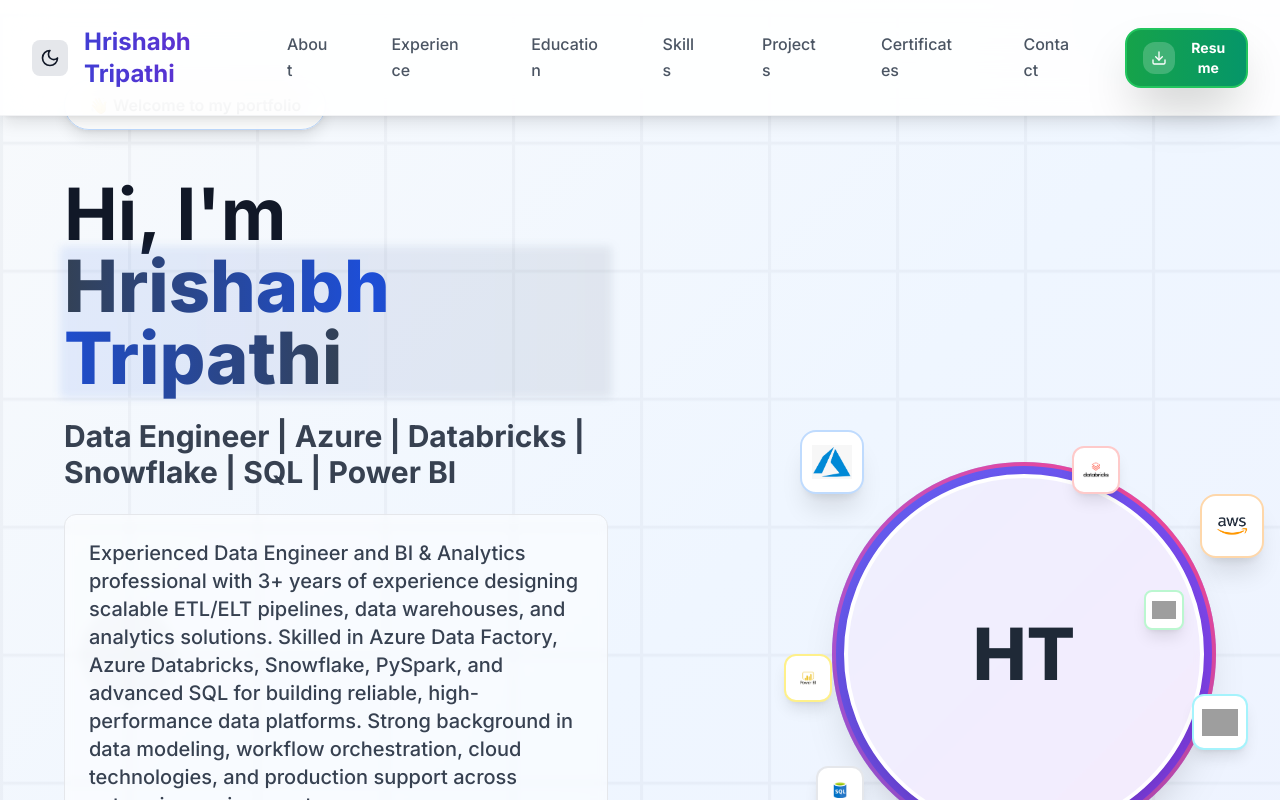
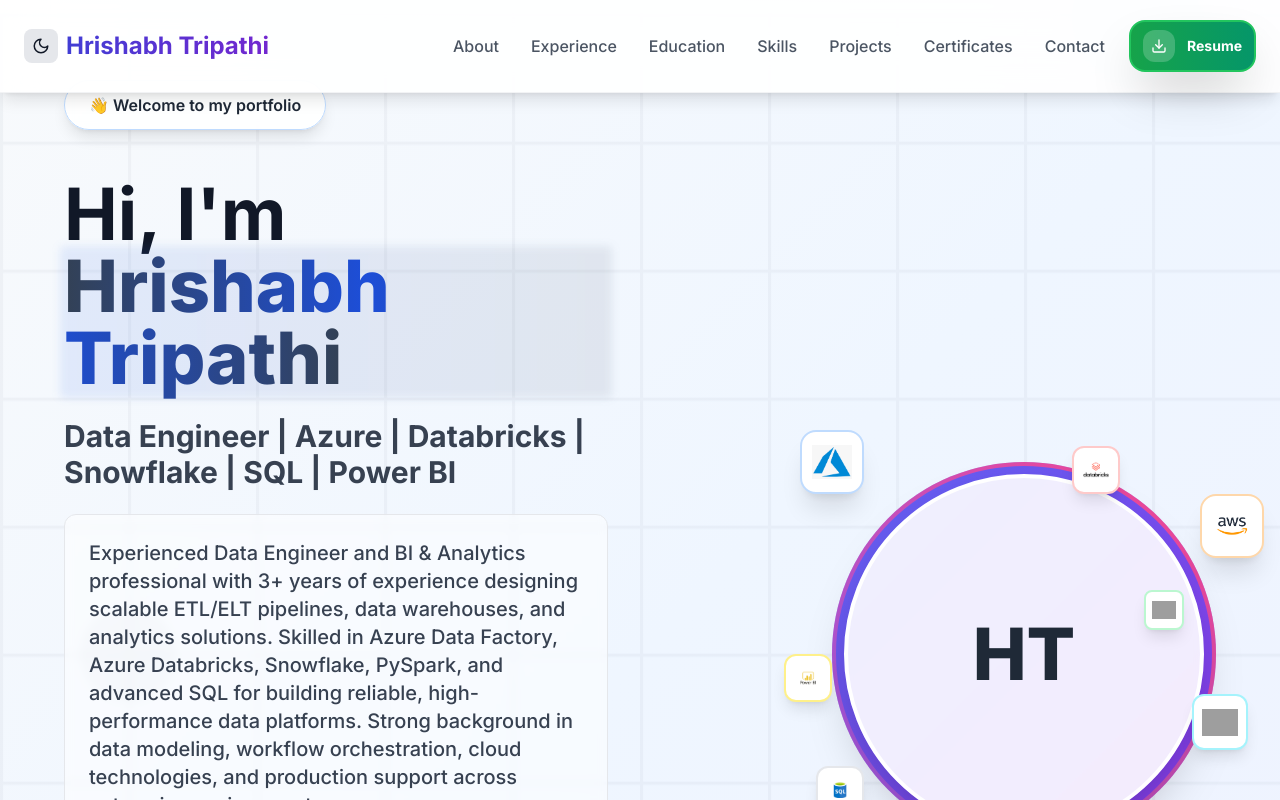
Before and after one commit to hrt99/Hrishabh-Resume-site, a Next.js app in the folder portfolio-site/: page / in a window 1280 px wide. Shown: the top 800 px of the page. Built offline with nearby package versions, Linux system fonts and the light colour scheme; grey boxes are pictures that could not be loaded.

Commit message:
Update Header component

```diff
--- a/portfolio-site/src/components/Header.tsx
+++ b/portfolio-site/src/components/Header.tsx
@@ -33,29 +33,31 @@
 
   return (
     <header className="fixed top-0 w-full bg-white/90 dark:bg-gray-900/90 backdrop-blur-xl z-50 border-b border-gray-200/50 dark:border-gray-700/50 shadow-lg">
-      <nav className="container-max flex items-center justify-between py-6">
-        <div className="flex items-center gap-4">
+      <nav className="max-w-[1400px] mx-auto px-3 sm:px-4 lg:px-6 flex items-center justify-between py-4 lg:py-5">
+        {/* Logo Section */}
+        <div className="flex items-center gap-2 flex-shrink-0">
           <button
             onClick={toggleDarkMode}
-            className="p-2 rounded-lg bg-gray-200 dark:bg-gray-700 hover:bg-gray-300 dark:hover:bg-gray-600 transition-colors"
+            className="hidden lg:flex p-2 rounded-lg bg-gray-200 dark:bg-gray-700 hover:bg-gray-300 dark:hover:bg-gray-600 transition-colors"
+            aria-label="Toggle dark mode"
           >
-            {darkMode ? <Sun size={20} /> : <Moon size={20} />}
+            {darkMode ? <Sun size={18} /> : <Moon size={18} />}
           </button>
           <a
             href="#top"
-            className="text-2xl font-bold gradient-text hover:scale-105 transition-transform duration-300 cursor-pointer"
+            className="text-lg lg:text-xl xl:text-2xl font-bold gradient-text transition-transform duration-300 cursor-pointer whitespace-nowrap"
           >
             Hrishabh Tripathi
           </a>
         </div>
 
         {/* Desktop Navigation */}
-        <div className="hidden md:flex items-center space-x-8">
+        <div className="hidden lg:flex items-center gap-1 xl:gap-2 flex-shrink-0 flex-nowrap">
           {navItems.map((item) => (
             <a
               key={item.href}
               href={item.href}
-              className="text-gray-600 dark:text-gray-300 hover:text-blue-600 dark:hover:text-blue-400 transition-all duration-300 font-medium px-4 py-2 rounded-lg hover:bg-blue-50 dark:hover:bg-blue-900/20 transform hover:scale-105"
+              className="text-sm xl:text-base text-gray-600 dark:text-gray-300 hover:text-blue-600 dark:hover:text-blue-400 transition-colors font-medium px-2 xl:px-3 py-2 rounded-lg hover:bg-blue-50 dark:hover:bg-blue-900/20 whitespace-nowrap"
             >
               {item.label}
             </a>
@@ -63,23 +65,25 @@
           <DownloadButton
             size="sm"
             showText={true}
-            className="!px-4 !py-2 !text-sm"
+            className="!px-2 xl:!px-3 !py-2 !text-xs xl:!text-sm ml-1"
           >
             Resume
           </DownloadButton>
         </div>
 
         {/* Mobile Menu Button */}
-        <div className="md:hidden flex items-center space-x-2">
+        <div className="lg:hidden flex items-center gap-2 flex-shrink-0">
           <button
             onClick={toggleDarkMode}
-            className="p-2 rounded-lg bg-gray-200 dark:bg-gray-700"
+            className="p-2 rounded-lg bg-gray-200 dark:bg-gray-700 hover:bg-gray-300 dark:hover:bg-gray-600 transition-colors"
+            aria-label="Toggle dark mode"
           >
-            {darkMode ? <Sun size={20} /> : <Moon size={20} />}
+            {darkMode ? <Sun size={18} /> : <Moon size={18} />}
           </button>
           <button
             onClick={() => setMobileMenuOpen(!mobileMenuOpen)}
-            className="p-2 rounded-lg bg-gray-200 dark:bg-gray-700"
+            className="p-2 rounded-lg bg-gray-200 dark:bg-gray-700 hover:bg-gray-300 dark:hover:bg-gray-600 transition-colors"
+            aria-label="Toggle menu"
           >
             {mobileMenuOpen ? <X size={20} /> : <Menu size={20} />}
           </button>
@@ -88,19 +92,19 @@
 
       {/* Mobile Menu */}
       {mobileMenuOpen && (
-        <div className="md:hidden bg-white dark:bg-gray-900 border-t border-gray-200 dark:border-gray-700">
-          <div className="px-4 py-2 space-y-2">
+        <div className="lg:hidden bg-white/95 dark:bg-gray-900/95 backdrop-blur-md border-t border-gray-200 dark:border-gray-700 shadow-lg">
+          <div className="px-4 py-3 space-y-1">
             {navItems.map((item) => (
               <a
                 key={item.href}
                 href={item.href}
-                className="block py-2 text-gray-600 dark:text-gray-300 hover:text-primary-600"
+                className="block py-3 px-2 text-base text-gray-600 dark:text-gray-300 hover:text-blue-600 dark:hover:text-blue-400 hover:bg-gray-50 dark:hover:bg-gray-800 rounded-lg transition-colors font-medium"
                 onClick={() => setMobileMenuOpen(false)}
               >
                 {item.label}
               </a>
             ))}
-            <div className="mt-4">
+            <div className="pt-3 pb-1">
               <DownloadButton
                 size="md"
                 showText={true}
```
